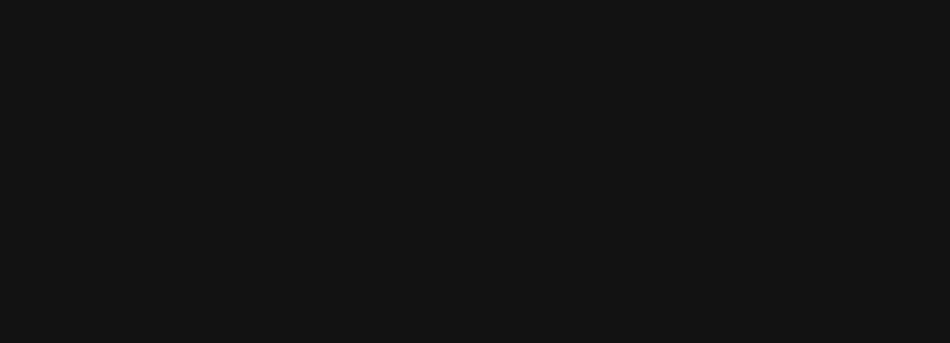
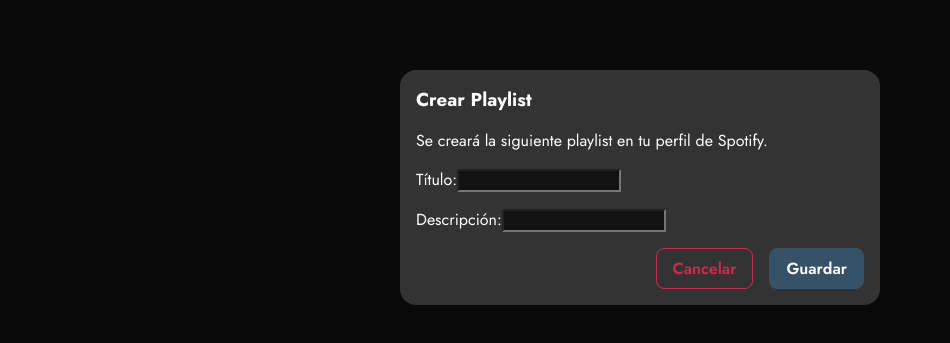
Before and after one commit to FlakoBB/music-stats, a React (Vite) app: page /top-tracks in a window 1280 px wide. Both pictures are taken after a click on the button "Crear Playlist". Shown: the part 213-556 px from the top of the page, without its empty margins (0-950 px from the left). Built offline with nearby package versions, Linux system fonts and the light colour scheme; no server answers.

Commit message:
update: modal window to edit playlist data

```diff
--- /dev/null
+++ b/src/components/ModalWindow.jsx
@@ -0,0 +1,63 @@
+import React, { useEffect } from 'react'
+import { createPortal } from 'react-dom'
+
+const ModalWindow = ({ isOpen, onClose, children }) => {
+  const modalRoot = document.getElementById('modal-root') || createModalRoot()
+
+  useEffect(() => {
+    if (isOpen) {
+      document.body.style.overflow = 'hidden'
+    } else {
+      document.body.style.overflow = 'auto'
+    }
+
+    return () => {
+      document.body.style.overflow = 'auto'
+    }
+  }, [isOpen])
+
+  if (!isOpen) return null
+
+  return createPortal(
+    <div
+      style={{
+        position: 'fixed',
+        backgroundColor: 'rgba(0, 0, 0, 0.5)',
+        backdropFilter: 'blur(5px)',
+        zIndex: 1000,
+        display: 'flex',
+        alignItems: 'center',
+        justifyContent: 'center',
+        inset: 0
+      }}
+      onClick={onClose}
+    >
+      <div
+        style={{
+          backgroundColor: '#333',
+          borderRadius: '1rem',
+          padding: '1rem',
+          maxWidth: '30rem',
+          width: '100%',
+          position: 'relative',
+          display: 'flex',
+          flexDirection: 'column',
+          gap: '1rem'
+        }}
+        onClick={(e) => e.stopPropagation()}
+      >
+        {children}
+      </div>
+    </div>,
+    modalRoot
+  )
+}
+
+const createModalRoot = () => {
+  const modalRoot = document.createElement('div')
+  modalRoot.id = 'modal-root'
+  document.body.appendChild(modalRoot)
+  return modalRoot
+}
+
+export default ModalWindow
--- a/src/pages/tracks/index.jsx
+++ b/src/pages/tracks/index.jsx
@@ -2,6 +2,7 @@
 import Button from '../../components/Button'
 import userServises from '../../services/userServices'
 import tracksServices from '../../services/tracksServices'
+import ModalWindow from '../../components/ModalWindow'
 
 const TIME_RANGES = {
   SHORT: {
@@ -21,6 +22,19 @@
 const TracksPage = () => {
   const [tracks, setTracks] = useState([])
   const [timeRange, setTimeRange] = useState(TIME_RANGES.SHORT.id)
+  const [modalIsOpen, setModalIsOpen] = useState(false)
+  const [playlistData, setPlaylistData] = useState({
+    title: '',
+    description: ''
+  })
+
+  const handleChange = (event) => {
+    const { name, value } = event.target
+    setPlaylistData({
+      ...playlistData,
+      [name]: value
+    })
+  }
 
   const fetchTracks = async () => {
     const data = await tracksServices.getTopTracks(timeRange)
@@ -36,10 +50,12 @@
       const userData = await userServises.getUserData()
       const userID = userData.id
 
-      const newPlaylist = await tracksServices.cretePlaylist(userID, 'Test title', 'Test description')
+      const newPlaylist = await tracksServices.cretePlaylist(userID, playlistData.title, playlistData.description)
       const playlistID = newPlaylist.id
 
       await tracksServices.addTracksToPlaylist(playlistID, tracks.map(track => track.uri))
+
+      setModalIsOpen(false)
     } catch (err) {
       console.error('Error al obtener datos del usuario:', err.response?.data || err.message)
     }
@@ -47,6 +63,54 @@
 
   return (
     <div>
+      <ModalWindow
+        isOpen={modalIsOpen}
+        onClose={() => setModalIsOpen(false)}
+      >
+        <h3>Crear Playlist</h3>
+        <p>Se creará la siguiente playlist en tu perfil de Spotify.</p>
+        <label htmlFor='playlist-title'>
+          Título:
+          <input
+            style={{ backgroundColor: '#121212' }}
+            type='text'
+            id='playlist-title'
+            name='title'
+            value={playlistData.title}
+            onChange={(e) => handleChange(e)}
+          />
+        </label>
+        <label htmlFor='playlist-description'>
+          Descripción:
+          <input
+            style={{ backgroundColor: '#121212' }}
+            type='text'
+            id='playlist-description'
+            name='description'
+            value={playlistData.description}
+            onChange={(e) => handleChange(e)}
+          />
+        </label>
+        <div
+          style={{
+            display: 'flex',
+            alignItems: 'flex-end',
+            justifyContent: 'flex-end',
+            gap: '1rem'
+          }}
+        >
+          <Button
+            variant='outline'
+            color='error'
+            text='Cancelar'
+            onClick={() => setModalIsOpen(false)}
+          />
+          <Button
+            text='Guardar'
+            onClick={savePlaylist}
+          />
+        </div>
+      </ModalWindow>
       <h2>Top Tracks</h2>
       <div
         style={{
@@ -72,7 +136,7 @@
       ))}
       <Button
         type='button'
-        onClick={savePlaylist}
+        onClick={() => setModalIsOpen(true)}
         text='Crear Playlist'
       />
     </div>
```
